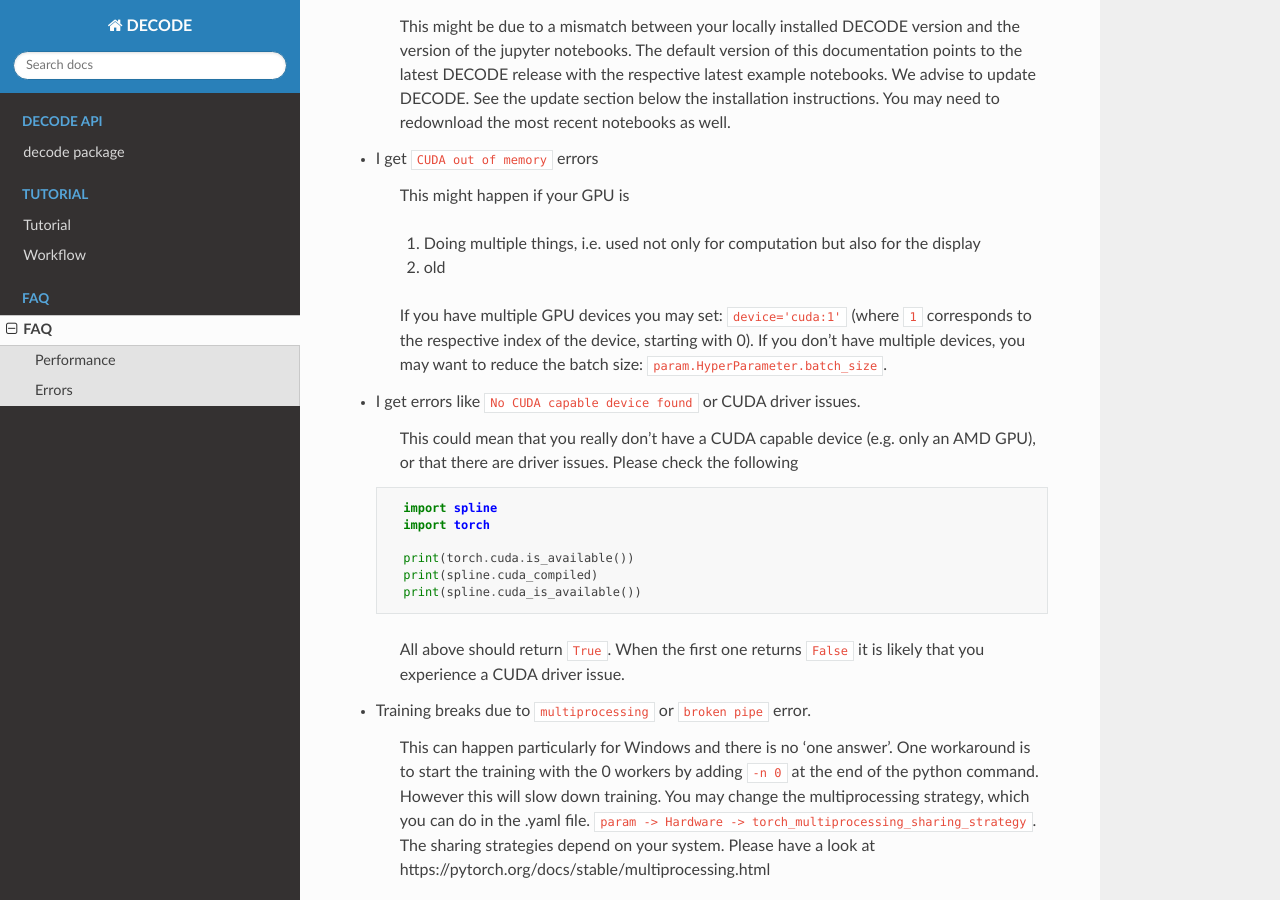
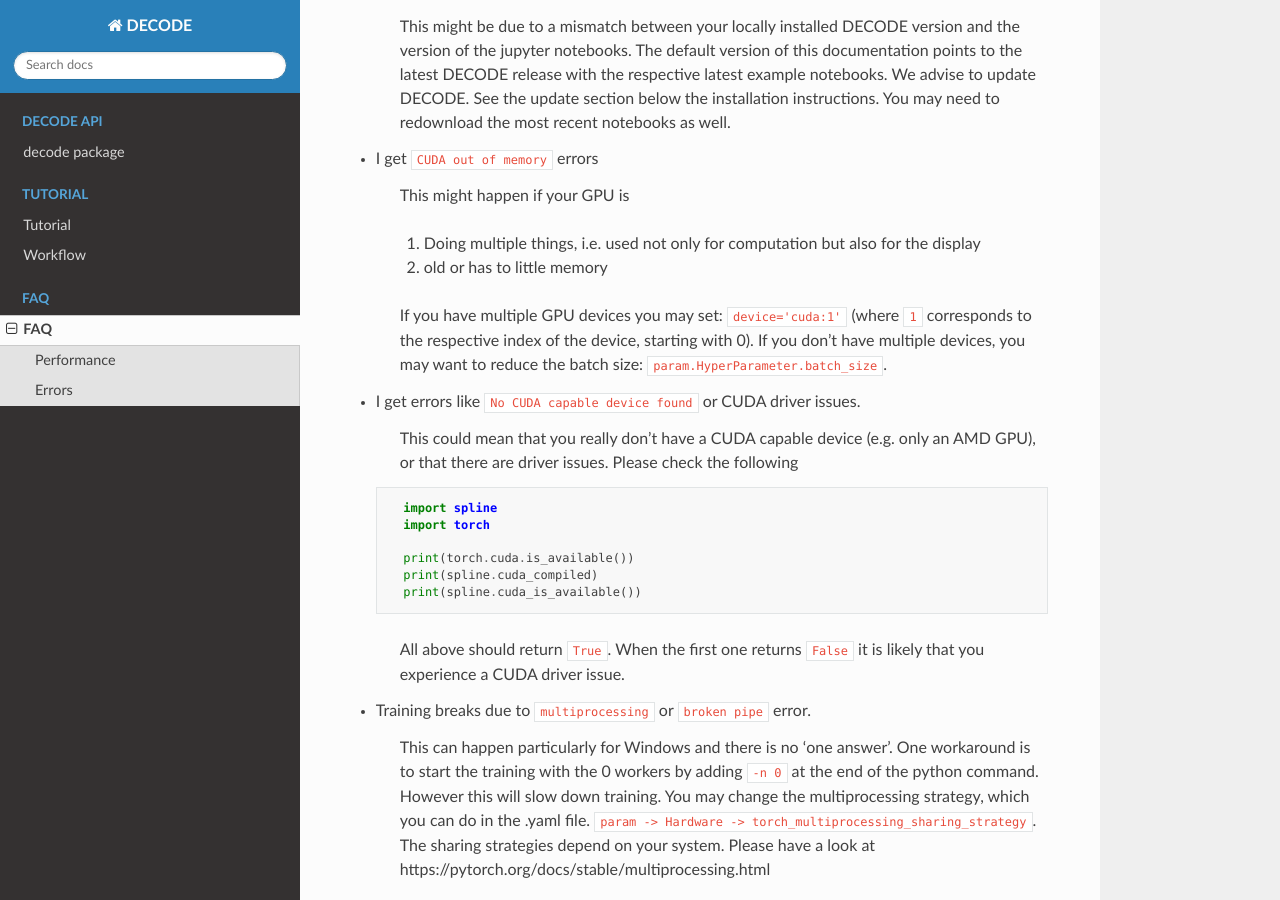
Before and after one commit to TuragaLab/DECODE, a Sphinx documentation site: the page built from docs/source/faq.md, in a window 1280 px wide and 900 px high, scrolled down 450 px. Built offline with Sphinx 7.4.7 and the Read the Docs theme 2.0.0, drawn with Linux system fonts in a browser that asks for light colours.

Commit message:
precisify cuda oom error in faq

```diff
--- a/docs/source/faq.md
+++ b/docs/source/faq.md
@@ -13,7 +13,7 @@
 - I get `CUDA out of memory` errors
     > This might happen if your GPU is
     > 1. Doing multiple things, i.e. used not only for computation but also for the display
-    > 2. old
+    > 2. old or has to little memory
     >
     > If you have multiple GPU devices you may set: `device='cuda:1'` (where `1` corresponds to the respective index of the device, starting with 0). If you don't have multiple devices, you may want to reduce the batch size: `param.HyperParameter.batch_size`.
 
```
